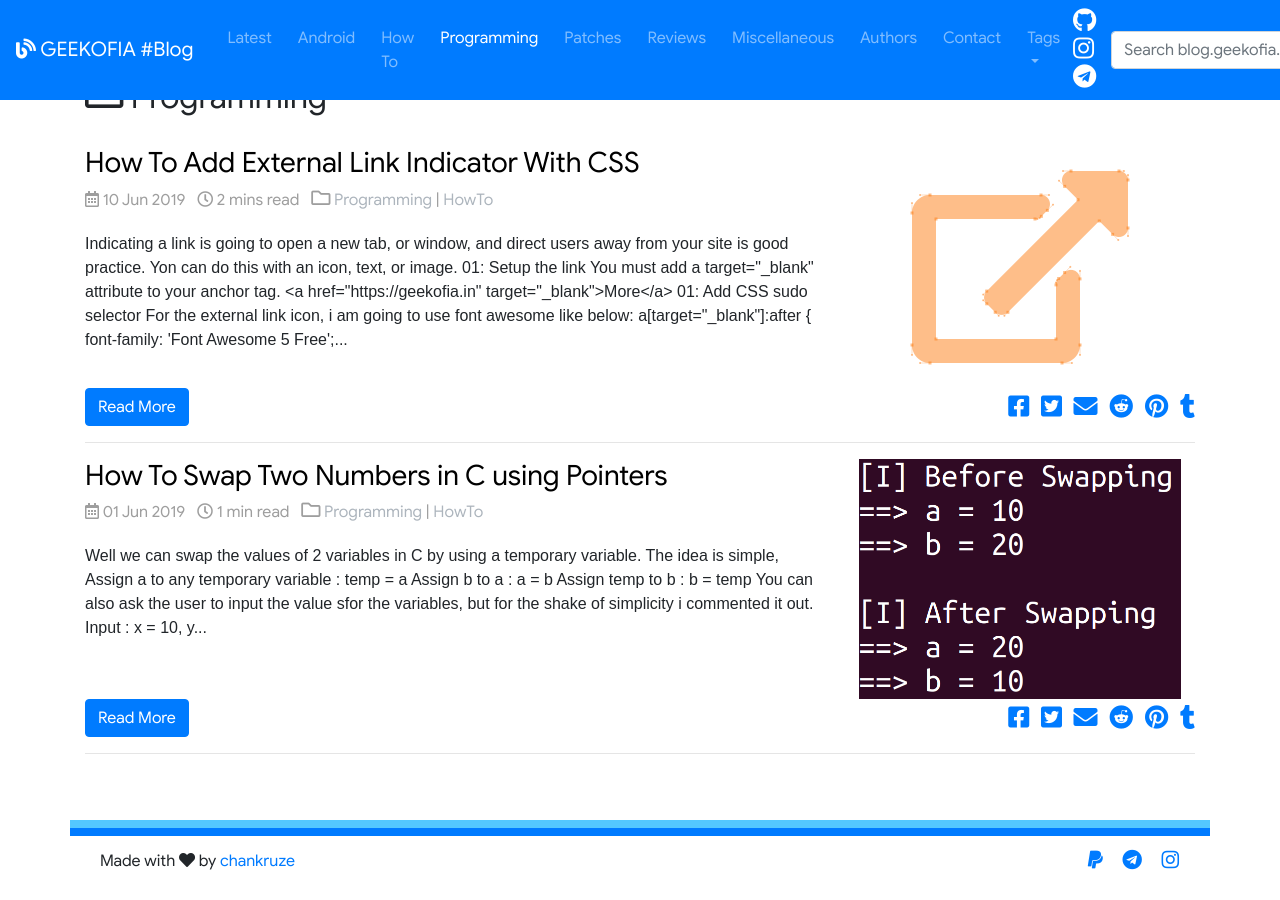
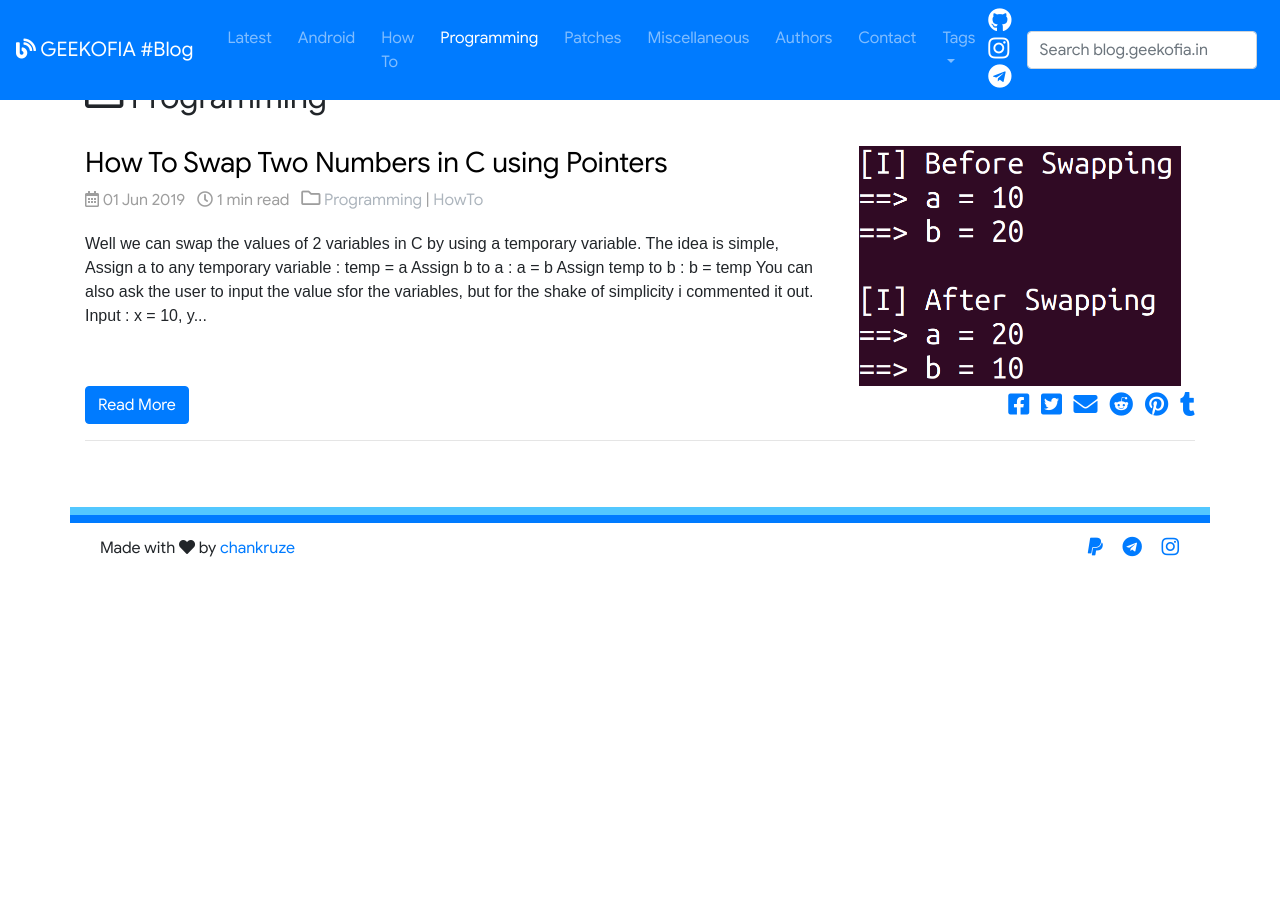
Before and after one commit to geekofia/blog, a Jekyll site: the page built from _category/Programming.md, in a window 1280 px wide. Built offline with Jekyll 4.4.1, drawn with Linux system fonts in a browser that asks for light colours.

Commit message:
blog.geekofia.in: Update Categories & Tags
* remove Review cateory
* remove HowTo tag

Signed-off-by: chankruze <chankruze@gmail.com>

````diff
--- a/_data/navigation.yml
+++ b/_data/navigation.yml
@@ -18,10 +18,6 @@
   link: /category/Patches/
   title: All Patches posts
 
-- name: Reviews
-  link: /category/Review/
-  title: Product Reviews
-
 - name: Miscellaneous
   link: /category/Miscellaneous/
   title: Miscellaneous Blog Posts
--- a/_posts/2019-06-11-how-to-add-external-link-indicator-with-css.md
+++ /dev/null
@@ -1,65 +0,0 @@
----
-title:  "How To Add External Link Indicator With CSS"
-author: chankruze
-date:   2019-06-11 03:21:41 +0530
-categories: [Programming, HowTo]
-tags: [CSS]
-thumbnail: /assets/images/thumbnails/external-icon.png
-desc: "Add an external link indicator with CSS to anchor tags"
----
-Indicating a link is going to open a new tab, or window, and direct users away from your site is good practice. Yon can do this with an icon, text, or image.
-
-##### 01: Setup the link
-
-You must add a `target="_blank"` attribute to your anchor tag.
-
-```html
-<a href="https://geekofia.in" target="_blank">More</a>
-```
-
-##### 01: Add CSS sudo selector
-
-For the external link icon, i am going to use font awesome like below:
-
-```css
-a[target="_blank"]:after {
-    font-family: 'Font Awesome 5 Free';
-    font-weight: 900; /* 900 (Solid), 400 (Regular or Brands), 300 (Light) */
-    content: " \f35d"; /* fa-external-link-alt */
-}
-```
-
-But you can still use other stuffs like below:
-
-- Simple text indication
-```css
-a[target="_blank"]:after {
-    content: " (external)";
-}
-```
-
-- Show an image
-```css
-a[target="_blank"]:after {
-    content: url(https://images.unsplash.com/photo-1494790108377-be9c29b29330); /* A demo image from unsplash */
-}
-```
-
-##### Extra: A fool-proof selector
-
-The previous selector relies on the target tag. This selector will find all links to domains other than your own. I will use geekofia.in to demonstrate.
-
-**Logic:** If a link does not contain geekofia.in then display content after link. Or, if a link does not contain a same-page anchor link (i.e. #top, #section) Or, if a link does not contain an internal website (i.e. /blog, /download), then display external indicator.
-```css
-a:not([href*='geekofia.in']):not([href^='#']):not([href^='/']):after {
-    font-family: 'Font Awesome 5 Free';
-    font-weight: 900;
-    /* 900 (Solid), 400 (Regular or Brands), 300 (Light) */
-    content: " \f35d";
-    /* fa-external-link-alt */
-}
-```
-
-You can also see the actual implementation for this website [here]().
-
-That's it, you implemented external link indicator successfully using CSS.
````
Also changed, not shown: _category/Review.md (deleted, +0 -4 lines), _posts/2019-06-11-how-to-setup-flutter-web.md (deleted, +0 -74 lines), tags/Guide.md (added, +5 -0 lines), tags/HowTo.md (deleted, +0 -5 lines), README.md.
